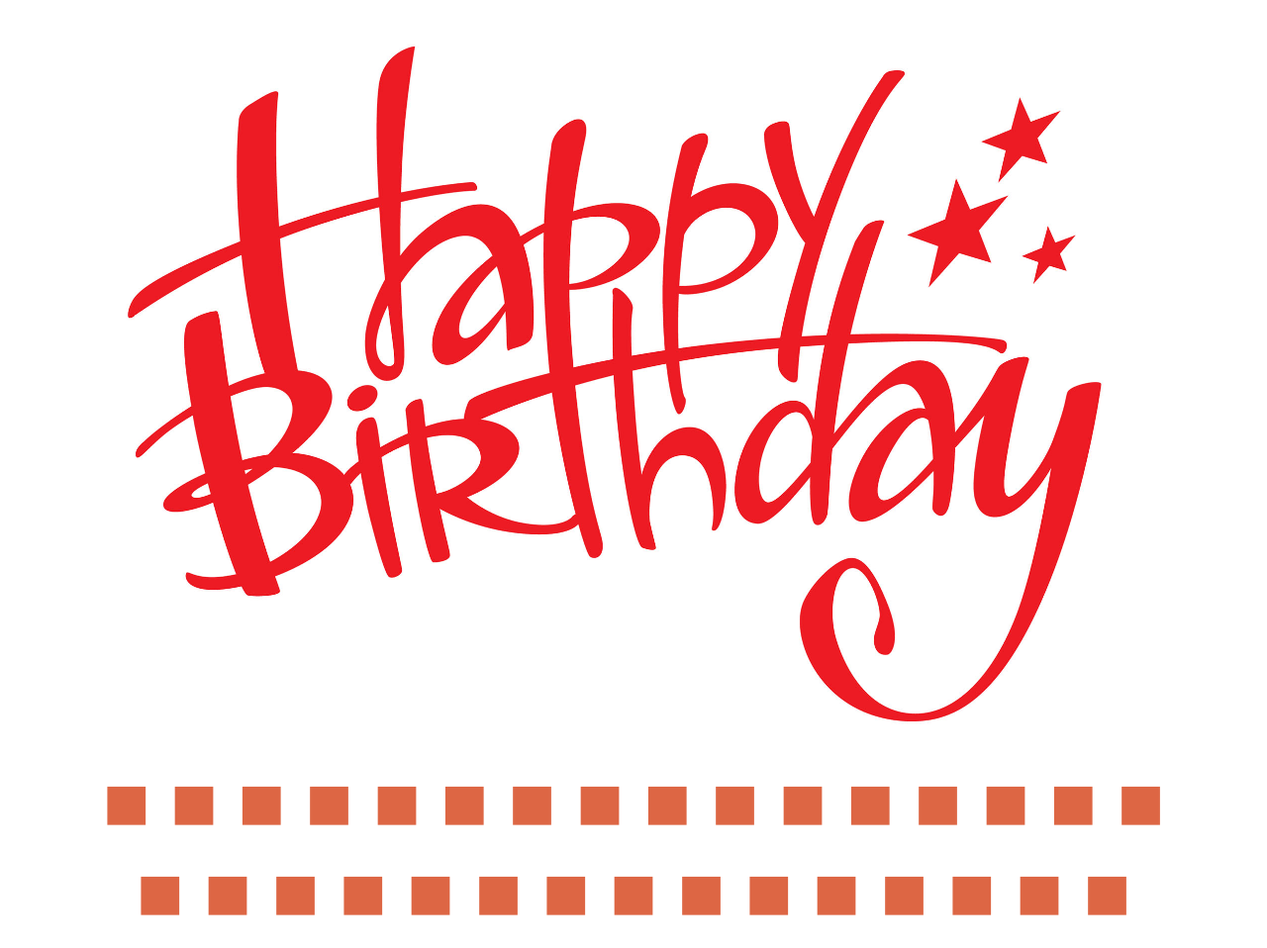
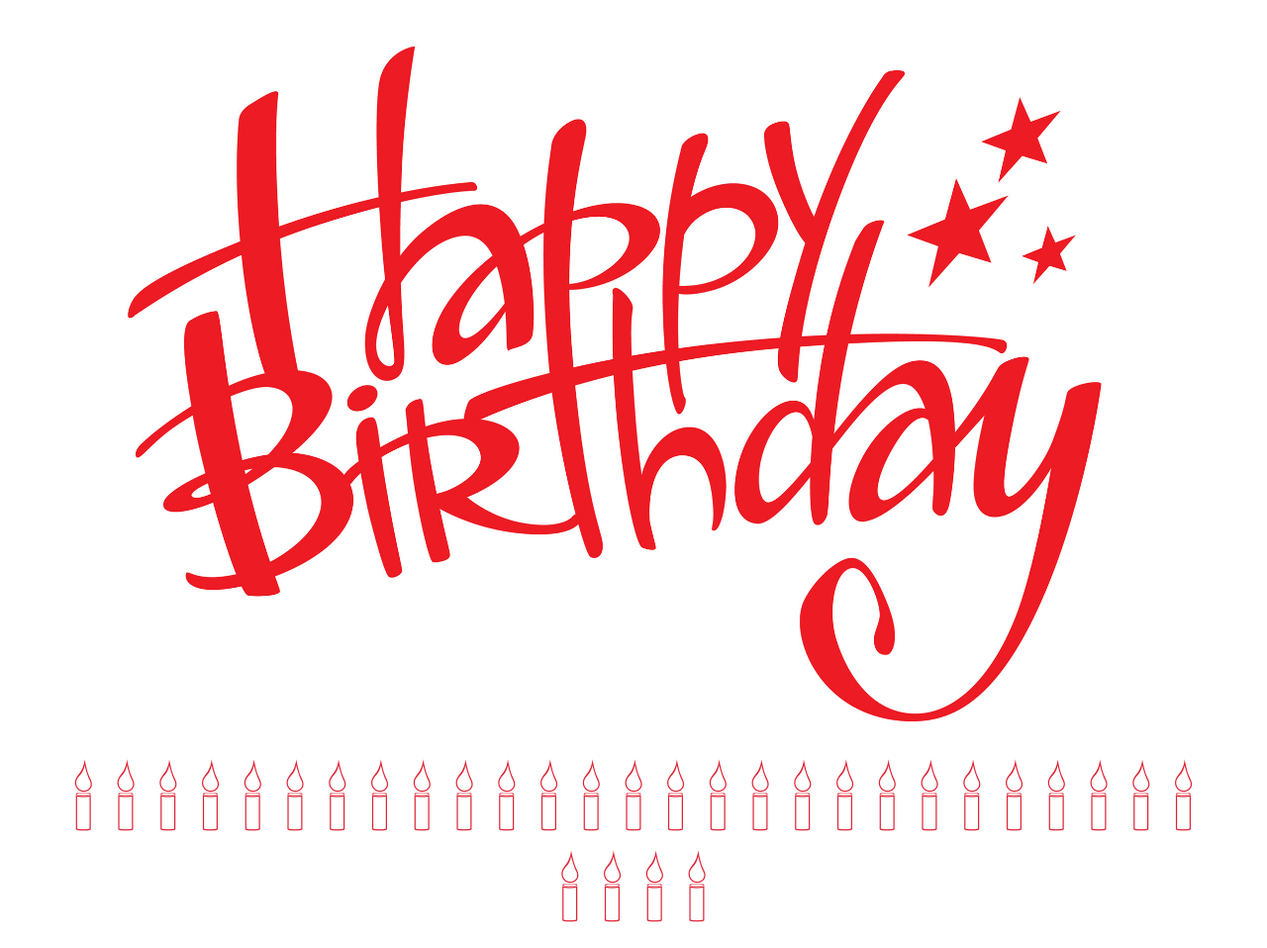
Before and after one commit to 161110/161110.github.io, a plain HTML site: page index.html in a window 1280 px wide. Shown: the whole page at 99% size. Drawn offline with Linux system fonts and the light colour scheme.

Commit message:
color and no fallback

```diff
--- a/index.html
+++ b/index.html
@@ -7,38 +7,38 @@
 
 <body>
 <img src="happy_birthday.jpg" alt="Happy Birthday" style="width:90%; max-width:2250; margin: 0 auto; display:block">
-<div style="width:90%; max-width:2250; margin: 0 auto; display:block; text-align: center; font-size: 80px; color:#d64;">
-<a href="javascript:alert('Alles Gute zum Geburtstag!');" onclick="changeColor(this);" style="text-decoration: none; color:#d64;">■</a>
-<a href="javascript:void(null)" onclick="changeColor(this);" style="text-decoration: none; color:#d64;">■</a>
-<a href="javascript:void(null)" onclick="changeColor(this);" style="text-decoration: none; color: #d64;">■</a>
-<a href="javascript:void(null)" onclick="changeColor(this);" style="text-decoration: none; color:#d64;">■</a>
-<a href="javascript:void(null)" onclick="changeColor(this);" style="text-decoration: none; color:#d64;">■</a>
-<a href="javascript:void(null)" onclick="changeColor(this);" style="text-decoration: none; color:#d64;">■</a>
-<a href="javascript:void(null)" onclick="changeColor(this);" style="text-decoration: none; color:#d64;">■</a>
-<a href="javascript:void(null)" onclick="changeColor(this);" style="text-decoration: none; color:#d64;">■</a>
-<a href="javascript:void(null)" onclick="changeColor(this);" style="text-decoration: none; color:#d64;">■</a>
-<a href="javascript:void(null)" onclick="changeColor(this);" style="text-decoration: none; color:#d64;">■</a>
-<a href="javascript:alert('Sehr gut, hoffentlich geht Dir die Puste nicht aus!');" onclick="changeColor(this);" style="text-decoration: none; color:#d64;">■</a>
-<a href="javascript:void(null)" onclick="changeColor(this);" style="text-decoration: none; color:#d64;">■</a>
-<a href="javascript:void(null)" onclick="changeColor(this);" style="text-decoration: none; color:#d64;">■</a>
-<a href="javascript:void(null)" onclick="changeColor(this);" style="text-decoration: none; color:#d64;">■</a>
-<a href="javascript:void(null)" onclick="changeColor(this);" style="text-decoration: none; color:#d64;">■</a>
-<a href="javascript:void(null)" onclick="changeColor(this);" style="text-decoration: none; color:#d64;">■</a>
-<a href="javascript:void(null)" onclick="changeColor(this);" style="text-decoration: none; color:#d64;">■</a>
-<a href="javascript:void(null)" onclick="changeColor(this);" style="text-decoration: none; color:#d64;">■</a>
-<a href="javascript:void(null)" onclick="changeColor(this);" style="text-decoration: none; color:#d64;">■</a>
-<a href="javascript:void(null)" onclick="changeColor(this);" style="text-decoration: none; color:#d64;">■</a>
-<a href="javascript:void(null)" onclick="changeColor(this);" style="text-decoration: none; color:#d64;">■</a>
-<a href="javascript:void(null)" onclick="changeColor(this);" style="text-decoration: none; color:#d64;">■</a>
-<a href="javascript:void(null)" onclick="changeColor(this);" style="text-decoration: none; color:#d64;">■</a>
-<a href="javascript:void(null)" onclick="changeColor(this);" style="text-decoration: none; color:#d64;">■</a>
-<a href="javascript:void(null)" onclick="changeColor(this);" style="text-decoration: none; color:#d64;">■</a>
-<a href="javascript:void(null)" onclick="changeColor(this);" style="text-decoration: none; color:#d64;">■</a>
-<a href="javascript:void(null)" onclick="changeColor(this);" style="text-decoration: none; color:#d64;">■</a>
-<a href="ohne-grenzen.jpg" onclick="changeColor(this);" style="text-decoration: none; color:#d64;" target="_blank">■</a>
-<a href="javascript:void(null)" onclick="changeColor(this);" style="text-decoration: none; color:#d64;">■</a>
-<a href="javascript:void(null)" onclick="changeColor(this);" style="text-decoration: none; color:#d64;">■</a>
-<a href="javascript:void(null)" onclick="changeColor(this);" style="text-decoration: none; color:#d64;">■</a>
+<div style="width:90%; max-width:2250; margin: 0 auto; display:block; text-align: center; font-size: 80px; color:#d23;">
+<a href="javascript:alert('Alles Gute zum Geburtstag!');" onclick="changeColor(this);" style="text-decoration: none; color:#d23;">🕯</a>
+<a href="javascript:void(null)" onclick="changeColor(this);" style="text-decoration: none; color:#d23;">🕯</a>
+<a href="javascript:void(null)" onclick="changeColor(this);" style="text-decoration: none; color: #d23;">🕯</a>
+<a href="javascript:void(null)" onclick="changeColor(this);" style="text-decoration: none; color:#d23;">🕯</a>
+<a href="javascript:void(null)" onclick="changeColor(this);" style="text-decoration: none; color:#d23;">🕯</a>
+<a href="javascript:void(null)" onclick="changeColor(this);" style="text-decoration: none; color:#d23;">🕯</a>
+<a href="javascript:void(null)" onclick="changeColor(this);" style="text-decoration: none; color:#d23;">🕯</a>
+<a href="javascript:void(null)" onclick="changeColor(this);" style="text-decoration: none; color:#d23;">🕯</a>
+<a href="javascript:void(null)" onclick="changeColor(this);" style="text-decoration: none; color:#d23;">🕯</a>
+<a href="javascript:void(null)" onclick="changeColor(this);" style="text-decoration: none; color:#d23;">🕯</a>
+<a href="javascript:alert('Sehr gut, hoffentlich geht Dir die Puste nicht aus!');" onclick="changeColor(this);" style="text-decoration: none; color:#d23;">🕯</a>
+<a href="javascript:void(null)" onclick="changeColor(this);" style="text-decoration: none; color:#d23;">🕯</a>
+<a href="javascript:void(null)" onclick="changeColor(this);" style="text-decoration: none; color:#d23;">🕯</a>
+<a href="javascript:void(null)" onclick="changeColor(this);" style="text-decoration: none; color:#d23;">🕯</a>
+<a href="javascript:void(null)" onclick="changeColor(this);" style="text-decoration: none; color:#d23;">🕯</a>
+<a href="javascript:void(null)" onclick="changeColor(this);" style="text-decoration: none; color:#d23;">🕯</a>
+<a href="javascript:void(null)" onclick="changeColor(this);" style="text-decoration: none; color:#d23;">🕯</a>
+<a href="javascript:void(null)" onclick="changeColor(this);" style="text-decoration: none; color:#d23;">🕯</a>
+<a href="javascript:void(null)" onclick="changeColor(this);" style="text-decoration: none; color:#d23;">🕯</a>
+<a href="javascript:void(null)" onclick="changeColor(this);" style="text-decoration: none; color:#d23;">🕯</a>
+<a href="javascript:void(null)" onclick="changeColor(this);" style="text-decoration: none; color:#d23;">🕯</a>
+<a href="javascript:alert('Du schaffst es!');" onclick="changeColor(this);" style="text-decoration: none; color:#d23;">🕯</a>
+<a href="javascript:void(null)" onclick="changeColor(this);" style="text-decoration: none; color:#d23;">🕯</a>
+<a href="javascript:void(null)" onclick="changeColor(this);" style="text-decoration: none; color:#d23;">🕯</a>
+<a href="javascript:void(null)" onclick="changeColor(this);" style="text-decoration: none; color:#d23;">🕯</a>
+<a href="javascript:void(null)" onclick="changeColor(this);" style="text-decoration: none; color:#d23;">🕯</a>
+<a href="javascript:void(null)" onclick="changeColor(this);" style="text-decoration: none; color:#d23;">🕯</a>
+<a href="ohne-grenzen.jpg" onclick="changeColor(this);" style="text-decoration: none; color:#d23;" target="_blank">🕯</a>
+<a href="javascript:void(null)" onclick="changeColor(this);" style="text-decoration: none; color:#d23;">🕯</a>
+<a href="javascript:void(null)" onclick="changeColor(this);" style="text-decoration: none; color:#d23;">🕯</a>
+<a href="javascript:void(null)" onclick="changeColor(this);" style="text-decoration: none; color:#d23;">🕯</a>
 </div>
 <script>
 function changeColor(element) {
```
